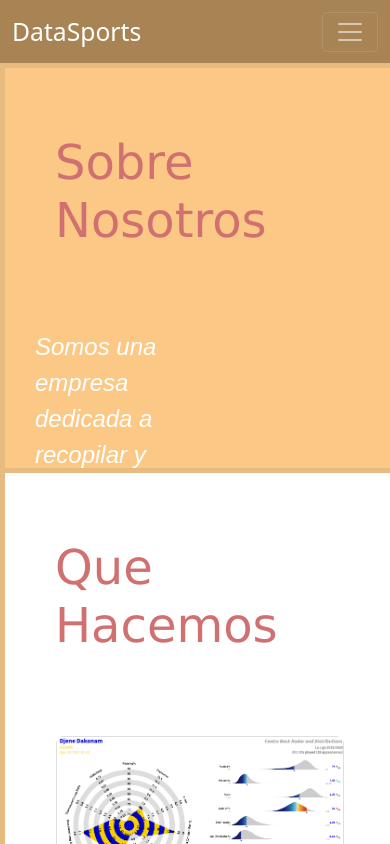
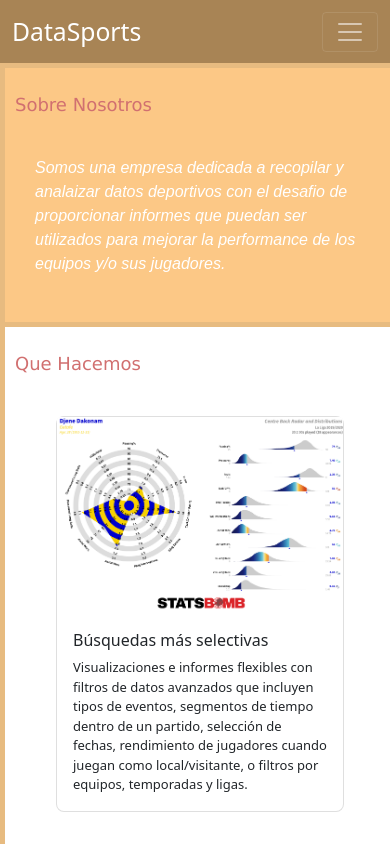
Before and after one commit to nachocastagna/PROYECTO-FINAL-2, a website: page index.html in a window 390 px wide. Shown: the top 844 px of the page. Drawn offline with nearby package versions, Linux system fonts and the light colour scheme.

Commit message:
PROYRECTO FINA 2 + RESPONSIVE - FALTA SASSII

```diff
--- a/scss/estilos.scss
+++ b/scss/estilos.scss
@@ -36,7 +36,7 @@ body{
 
     height: 8rem;
     padding: 15px;
-    width: 55%;
+    width: 100%;
 
     .__parrafo{
     padding: 15px;
@@ -46,6 +46,32 @@ body{
     font-weight: 500;
     font-style: oblique;
     }
+}
+
+@media only screen and (max-width: 560px) {
+    .container__quienesomos{
+        height: auto;
+    }
+    .container__quienesomos h1{
+        font-size: large;
+        margin: 5px;
+        padding: 5px;
+    }
+    .container__parrafo{
+        height: auto;
+        width: 100%;
+
+        .__parrafo{
+
+        color: #fff;
+        font-size: 1rem;
+        font-family: Arial, Helvetica, sans-serif;
+        font-weight: 500;
+        font-style: oblique;
+        }
+    }
+
+
 }
 
 .container__quehacemos{
@@ -89,6 +115,17 @@ body{
     }
 }
 
+@media only screen and (max-width: 560px) {
+    .container__quehacemos{
+        height: auto;
+    }
+    .container__quehacemos h1{
+        font-size: large;
+        margin: 5px;
+        padding: 5px;
+    }
+
+}
 
 
 .contenedor__adondeapuntamos{
@@ -120,6 +157,18 @@ body{
 
 .carrusel{
     text-align: center;
+}
+
+@media only screen and (max-width: 560px) {
+    .contenedor__adondeapuntamos{
+        height: auto;
+    }
+    .contenedor__adondeapuntamos h1{
+        font-size: large;
+        margin: 5px;
+        padding: 5px;
+    }
+
 }
 
 // .container__staff{
@@ -217,6 +266,21 @@ body{
         width: 60px;
     }
 
+    @media only screen and (max-width: 560px) {
+        .container__contacto{
+            height: auto;
+        }
+        .container__contacto h1{
+            font-size: large;
+            margin: 5px;
+            padding: 5px;
+        }
+        .container__form{
+            display: none;
+
+        }
+    }
+
     .footer{
         display: flex;
         justify-content: space-around;
```
Also changed, not shown: css/estilos.css, scss/estilos.css, 1 other file.
